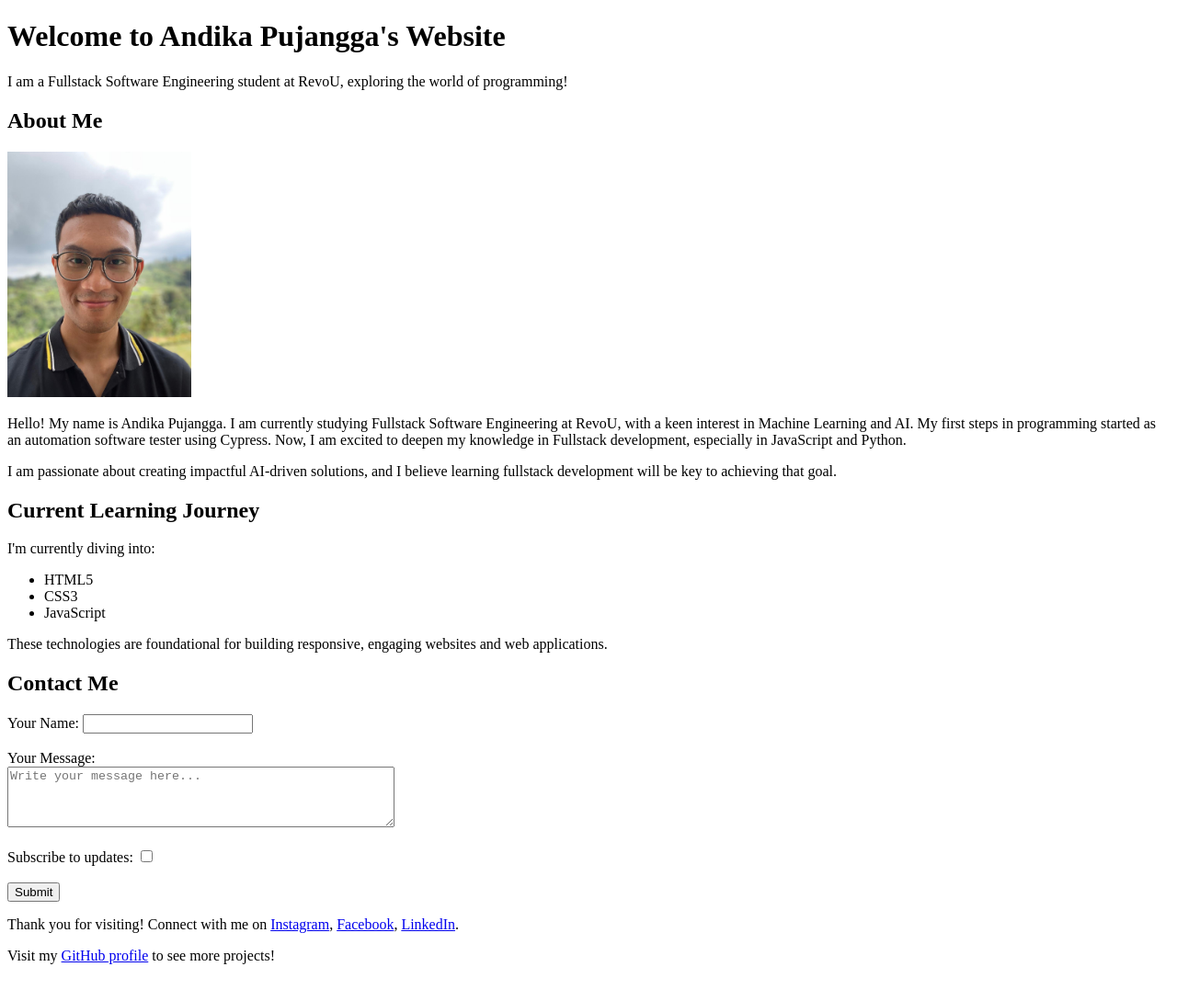
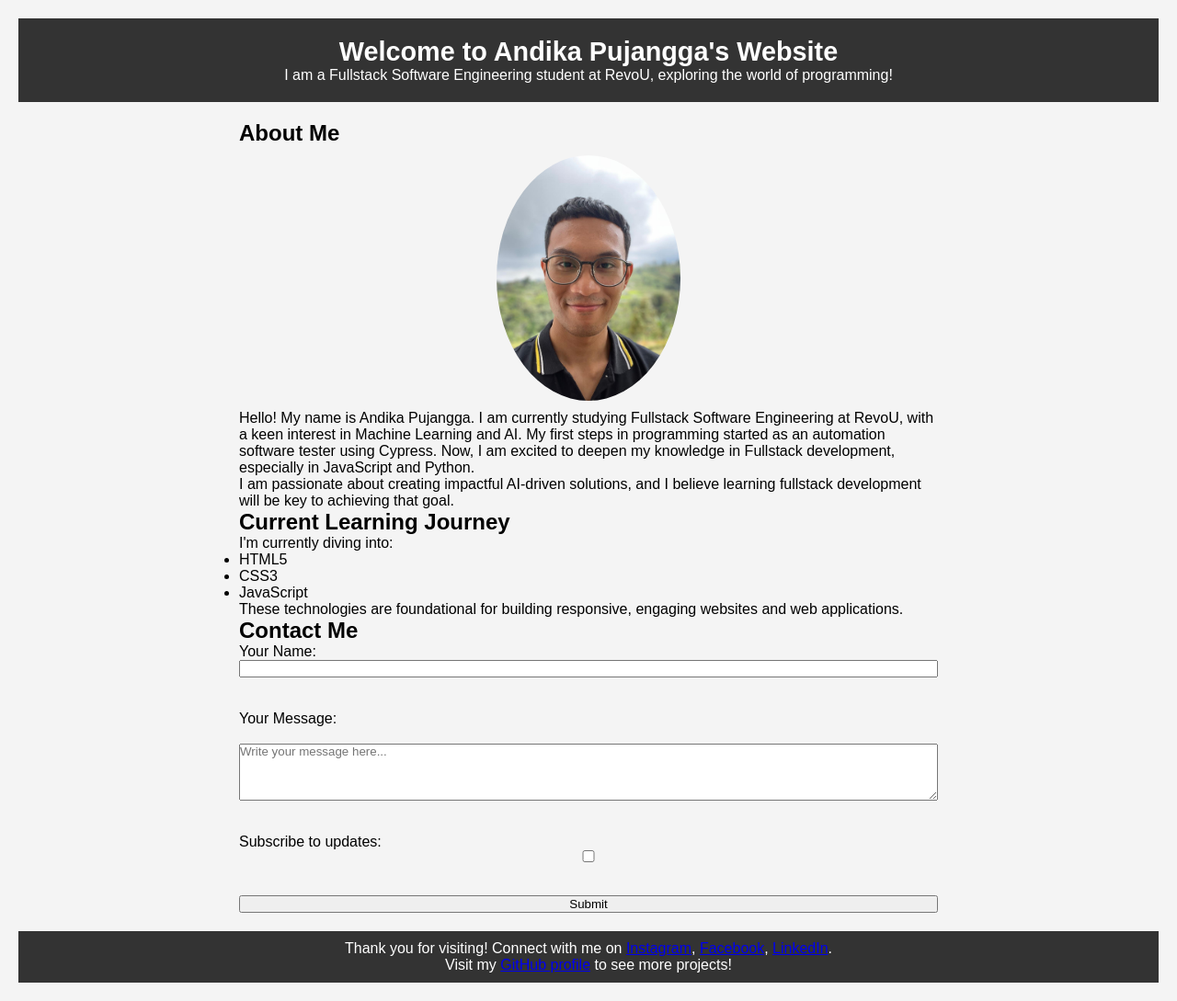
Before and after one commit to revou-fsse-oct24/module-1-andikasafri, a plain HTML site: page index.html in a window 1280 px wide. Shown: the whole page at 92% size. Before the commit the page ends 1065 px from the top, so only its background shows below. Drawn offline with Linux system fonts and the light colour scheme.

Commit message:
Add basic css

```diff
--- a/index.html
+++ b/index.html
@@ -4,6 +4,7 @@
     <meta charset="UTF-8">
     <meta name="viewport" content="width=device-width, initial-scale=1.0">
     <title>Andika Pujangga - Responsive Website</title>
+    <link rel="stylesheet" href="styles.css">
 </head>
 <body>
     <header>
@@ -15,10 +16,8 @@
         <section>
             <h2>About Me</h2>
             <img src="../Picture/me.jpeg"
-     alt="Picture of Andika Pujangga"
-     sizes="(max-width: 768px) 100vw, 200px"
-     style="width: 200px; height: auto;">
-
+                 alt="Picture of Andika Pujangga"
+                 class="profile-pic">
             <p>
                 Hello! My name is Andika Pujangga. I am currently studying Fullstack Software Engineering at RevoU,
                 with a keen interest in Machine Learning and AI. My first steps in programming started as an
--- /dev/null
+++ b/styles.css
@@ -0,0 +1,82 @@
+/* Basic reset and styling */
+* {
+    margin: 0;
+    padding: 0;
+    box-sizing: border-box;
+    font-family: Arial, sans-serif;
+}
+
+body {
+    display: flex;
+    flex-direction: column;
+    align-items: center;
+    padding: 20px;
+    background-color: #f4f4f4;
+}
+
+header {
+    background-color: #333;
+    color: #fff;
+    padding: 20px;
+    width: 100%;
+    text-align: center;
+    position: sticky;
+    top: 0;
+    z-index: 1000;
+}
+
+header h1 {
+    font-size: 1.8rem;
+}
+
+main {
+    max-width: 800px;
+    padding: 20px;
+}
+
+/* Profile Picture */
+.profile-pic {
+    width: 200px;
+    height: auto;
+    border-radius: 50%;
+    display: block;
+    margin: 10px auto;
+}
+
+/* Contact Form */
+form {
+    display: flex;
+    flex-direction: column;
+}
+
+/* Footer Styling */
+footer {
+    background-color: #333;
+    color: #fff;
+    padding: 10px;
+    text-align: center;
+    width: 100%;
+}
+
+/* Responsive Design with Media Queries */
+@media (max-width: 768px) {
+    header h1 {
+        font-size: 1.4rem;
+    }
+
+    main {
+        padding: 10px;
+    }
+
+    .profile-pic {
+        width: 150px;
+    }
+
+    section h2 {
+        font-size: 1.5rem;
+    }
+
+    form label, form input, form textarea {
+        width: 100%;
+    }
+}
```
